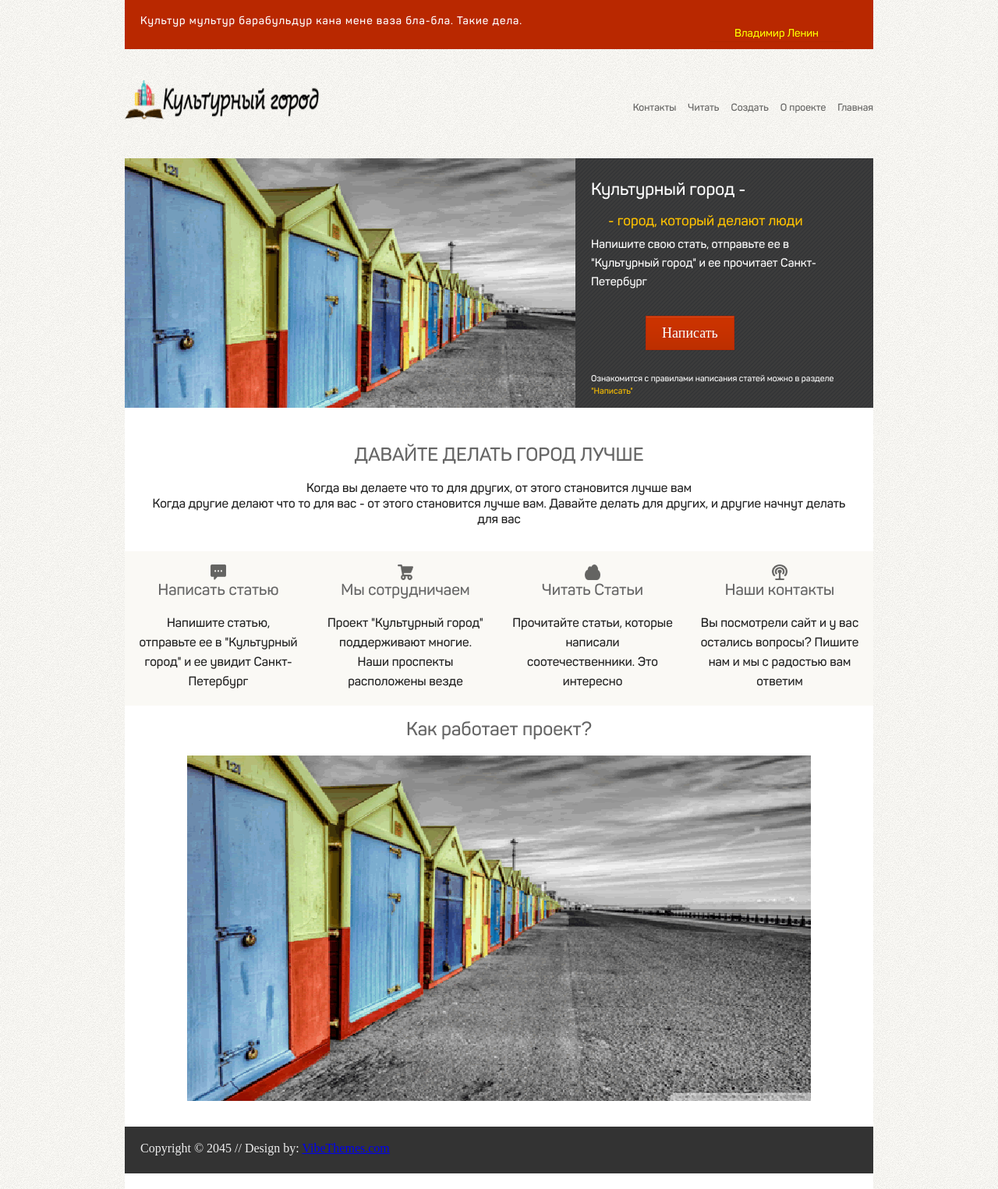
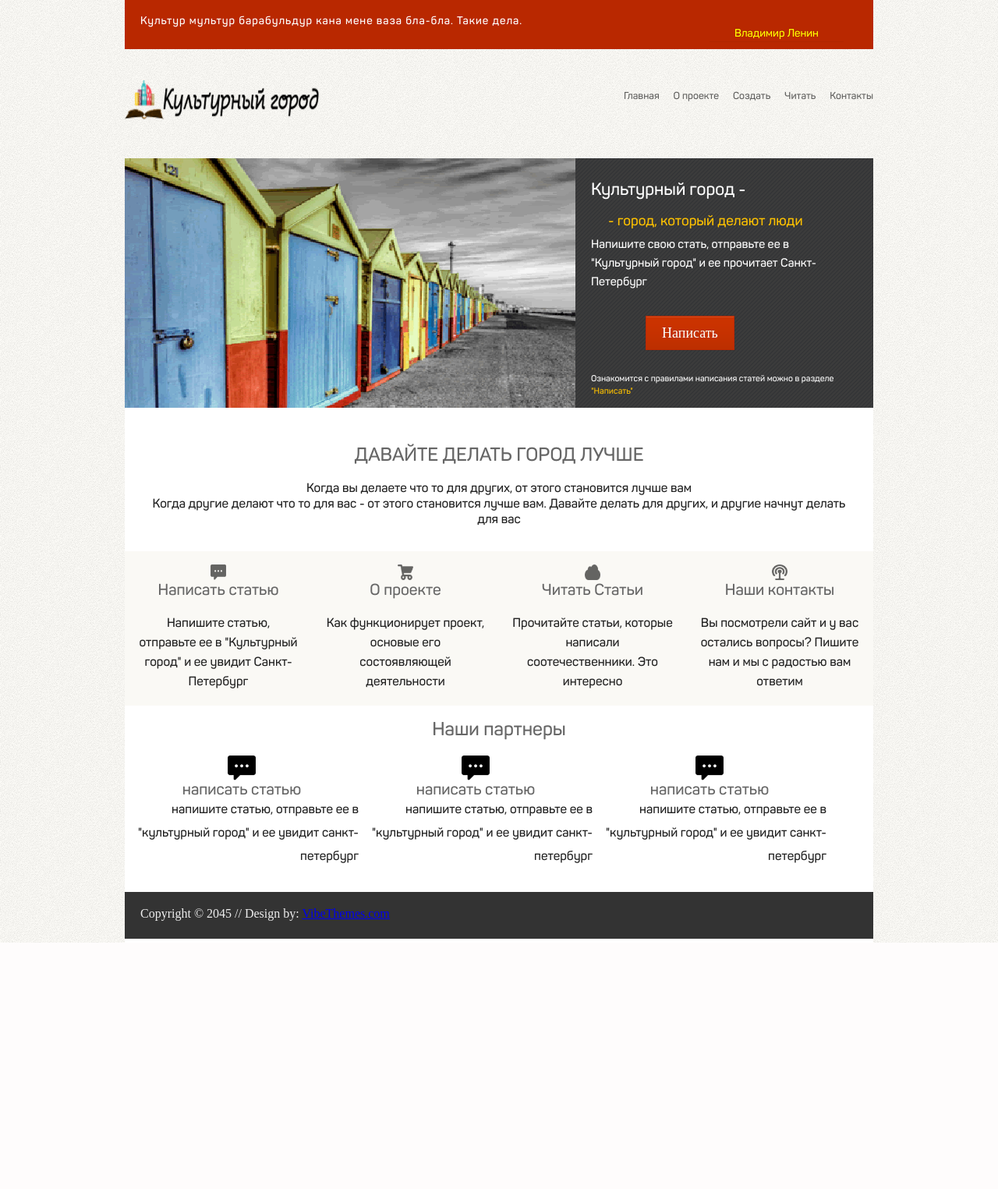
Before and after one commit to Alchick/city-city, a Flask app: page / in a window 1280 px wide. Shown: the whole page at 78% size. After the commit the page ends 1209 px from the top, so only its background shows below. Run offline with Flask 2, Linux system fonts and the light colour scheme.

Commit message:
add partners block

```diff
--- a/app/static/css/stylemain.css
+++ b/app/static/css/stylemain.css
@@ -200,6 +200,7 @@
 .social ul {
     margin: 10px;
     padding: 4px;
+    float:right;
 }
 
 .social ul, li {
@@ -207,7 +208,6 @@
     margin-right:0px;
     padding: 0;
     display:inline;
-    float:right;
 }
 .social ul,li a {
     text-decoration:none;
@@ -468,12 +468,6 @@
     height: 320px;
 }
 
-.featurebox {
-    background: #fff;
-    padding: 10px;
-    width: 940px;
-    float:left;
-}
 
 .feature {
     float:left;
@@ -481,15 +475,9 @@
     text-align: center;
     width: 206px;
     background: #FAF9F5;
-    font-family: 'Panton';
+    font-family: "Panton";
 }
 
-
-.feature li {
-    padding: 10px 0;
-    border-bottom: 1px solid #EFEFEF;
-    font-family: 'Panton';
-}
 
 .feature h3 {
     background: #FAF9F5;
@@ -510,15 +498,21 @@
     opacity: 0.6;
 }
 
-.how {
+.partners {
     background:#FFFFFF;
     float:left;
     text-align:center;
     width: 100%;
 }
 
-.how p {
+.partners p {
     text-align:right;
     line-height:30px;
     font-family: 'Panton';
 }
+
+.partners-name {
+    text-align:center;
+    float:left;
+    width: 300px;
+}
--- a/app/templates/index.html
+++ b/app/templates/index.html
@@ -27,7 +27,6 @@
     <p>Когда другие делают что то для вас - от этого становится лучше вам. Давайте делать для других, и другие начнут делать для вас</p>
   </div>
     <div class="block">
-    <div class="feature-box">
       <div class="feature">
         <img src="/static/images/icon1.png" alt=""></img>
         <h3>Написать статью</h3>
@@ -35,8 +34,8 @@
       </div>
       <div class="feature">
         <img src="/static/images/icon2.png" alt=""></img>
-        <h3>Мы сотрудничаем</h3>
-        <p>Проект "Культурный город" поддерживают многие. Наши проспекты расположены везде</p>
+        <h3>О проекте</h3>
+        <p>Как функционирует проект, основые его состоявляющей деятельности</p>
       </div>
       <div class="feature">
         <img src="/static/images/icon3.png" alt=""></img>
@@ -49,10 +48,26 @@
         <p>Вы посмотрели сайт и у вас остались вопросы? Пишите нам и мы с радостью вам ответим</p>
       </div>
     </div>
-    </div>
-  <div class="how">
-    <h1>Как работает проект?</h1>
-    <img src="/static/images/waw1.png" alt=""></img>
+  <div class="partners">
+    <h1>Наши партнеры</h1>
+      <div class="partners-name">
+        <img src="/static/images/icon1.png" alt=""></img>
+        <h3>написать статью</h3>
+        <p>напишите статью, отправьте ее в "культурный город" и ее увидит санкт-петербург</p>
+      </div>
+
+      <div class="partners-name">
+        <img src="/static/images/icon1.png" alt=""></img>
+        <h3>написать статью</h3>
+        <p>напишите статью, отправьте ее в "культурный город" и ее увидит санкт-петербург</p>
+      </div>
+
+      <div class="partners-name">
+        <img src="/static/images/icon1.png" alt=""></img>
+        <h3>написать статью</h3>
+        <p>напишите статью, отправьте ее в "культурный город" и ее увидит санкт-петербург</p>
+      </div>
+
   </div>
 
 
```
